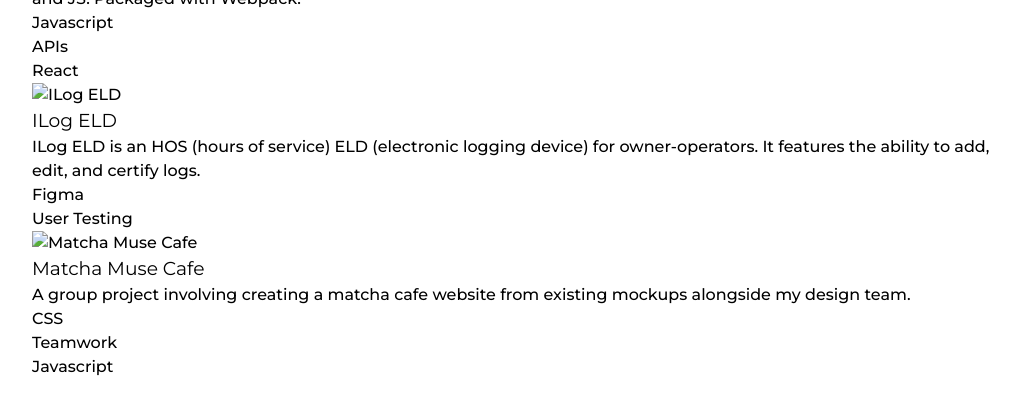
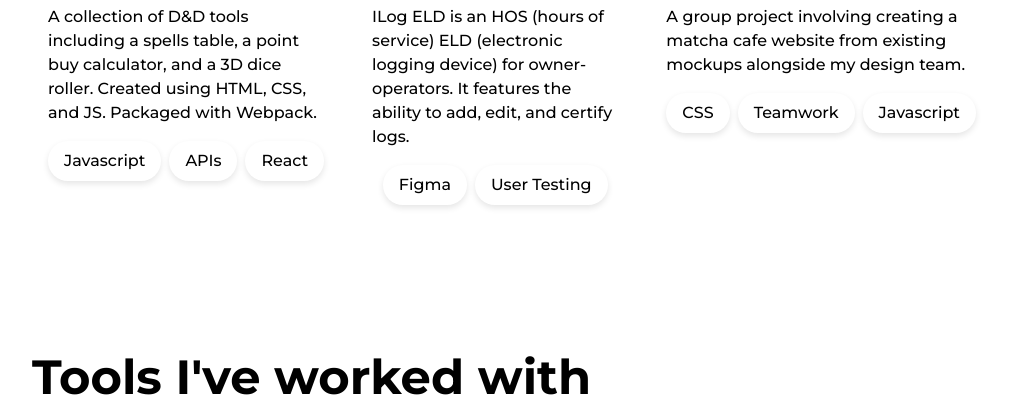
Before and after one commit to alstdu/portfolio-v3.0, a plain HTML site: page index.html in a window 1280 px wide. Shown: the part 873-1292 px from the top of the page, without its empty margins (128-1148 px from the left). Drawn offline with Linux system fonts and the light colour scheme.

Commit message:
Style project cards

```diff
--- a/styles/index.css
+++ b/styles/index.css
@@ -121,3 +121,59 @@
     margin-top: 2.5em;
     margin-bottom: .2em;
 }
+
+/* FEATURED PROJECTS SECTION */
+
+.project-cards {
+    display: flex;
+    justify-content: space-between;
+    gap: 1rem;
+}
+
+.project-card {
+    background-color: #ffffff;
+    padding: 1rem;
+    max-width: 30em;
+    text-align: left;
+}
+
+.project-card img {
+    max-width: 100%;
+    border-radius: 10px;
+    margin-bottom: 1rem;
+    box-shadow: 0px 0px 4px rgba(0, 0, 0, 0.1);
+}
+
+.project-title {
+    font-size: 1.25rem;
+    font-weight: 700;
+    margin-bottom: 0.5rem;
+}
+
+.project-content {
+    font-size: 1rem;
+    margin-bottom: 1rem;
+}
+
+.project-tags {
+    display: flex;
+    justify-content: center;
+    align-items: center;
+    gap: 0.5rem;
+}
+
+.project-tag {
+    padding: .5em 1em;
+    border-radius: 20px;
+    box-shadow: 0px 3px 6px rgba(0, 0, 0, 0.1);
+}
+
+/* SKILLS SECTION */
+
+.skill-logos-grid {
+    display: grid;
+    grid-template-columns: repeat(4, 1fr); /* 4 columns of equal width */
+    grid-template-rows: repeat(4, auto); /* 4 rows of auto height */
+    gap: 1rem; /* Space between the grid items */
+    padding: 1rem;
+}
```
